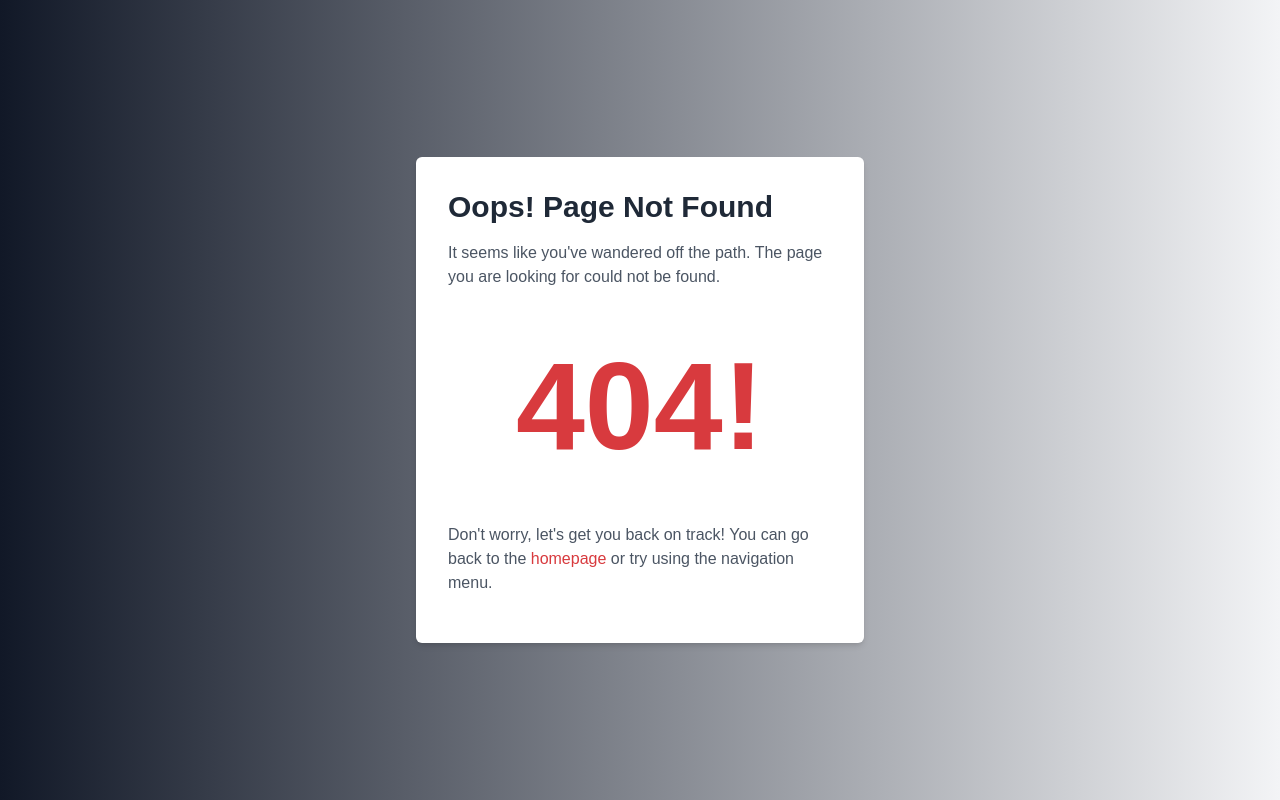
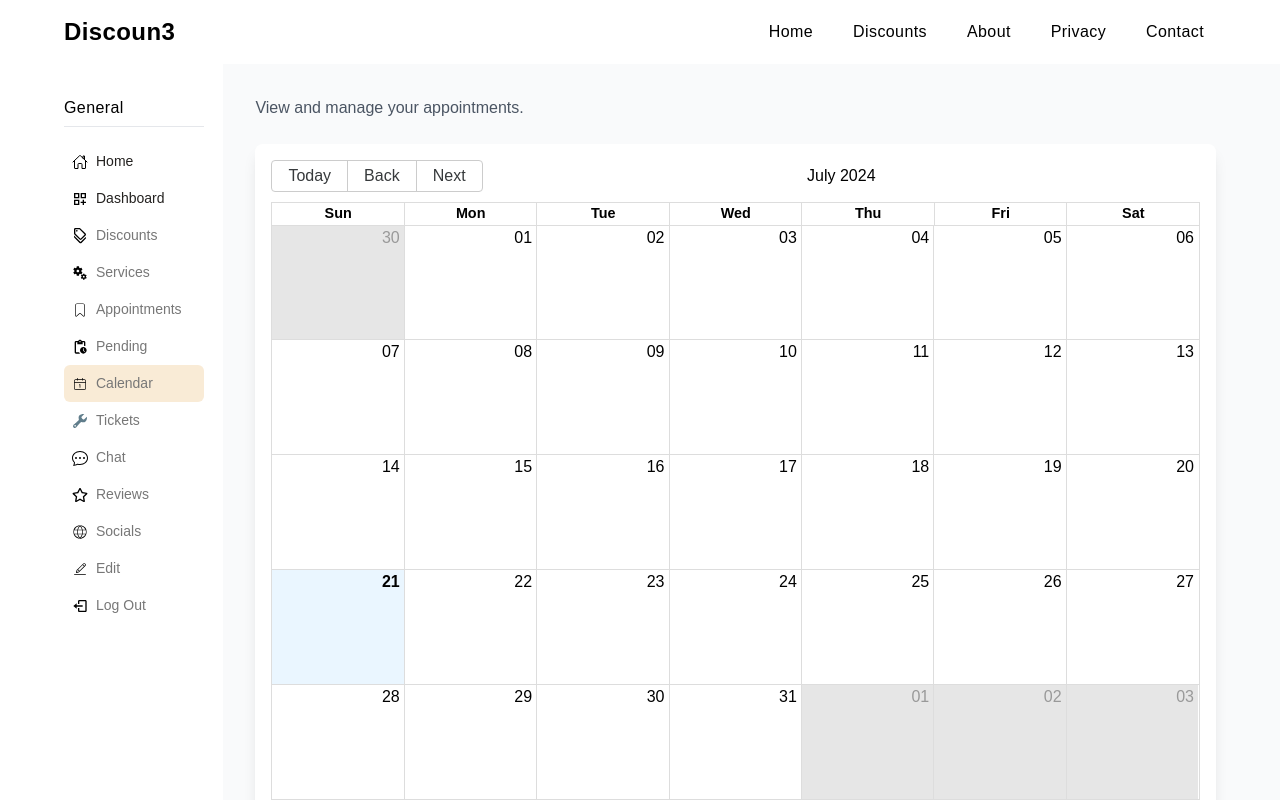
Before and after one commit to Roadpeak/d3-ts, a React (Create React App) app: page /store/1/calendar in a window 1280 px wide. Built offline with nearby package versions, Linux system fonts and the light colour scheme; no server answers.

Commit message:
calendar

```diff
--- a/package.json
+++ b/package.json
@@ -15,6 +15,7 @@
     "@types/jest": "^27.5.2",
     "@types/node": "^17.0.45",
     "@types/react": "^18.2.48",
+    "@types/react-calendar": "^4.1.0",
     "@types/react-dom": "^18.2.18",
     "axios": "^1.7.2",
     "date-fns": "^3.6.0",
@@ -26,6 +27,7 @@
     "moment": "^2.30.1",
     "pusher-js": "^8.4.0-rc2",
     "react": "^18.2.0",
+    "react-big-calendar": "^1.13.1",
     "react-calendar": "^5.0.0",
     "react-datepicker": "^7.3.0",
     "react-datetime-picker": "^6.0.1",
@@ -82,6 +84,7 @@
   },
   "devDependencies": {
     "@types/pusher-js": "^5.1.0",
+    "@types/react-big-calendar": "^1.8.9",
     "@types/react-slick": "^0.23.13",
     "autoprefixer": "^10.4.16",
     "postcss-cli": "^11.0.0",
--- a/src/AppRoutes.tsx
+++ b/src/AppRoutes.tsx
@@ -51,6 +51,7 @@ import ServicesList from './components/Owner/ServicesList';
 import ServiceDetailsPage from './pages/ServiceDetailsPage';
 import Services from './components/admin/Services';
 import ServicesPage from './pages/ServicesPage';
+import ShopCalendar from './components/ShopCalendar';
 
 const AppRoutes: React.FC = () => {
 
@@ -97,6 +98,7 @@ const AppRoutes: React.FC = () => {
       <Route path='/store/:id/unverified-discounts' element={<OwnerUnverified />} />
       <Route path='/discounts/edit/:id' element={<EditableDiscountComponent />} />
       <Route path='/store/:id/services' element={<ServicesList />} />
+      <Route path='/store/:id/calendar' element={<ShopCalendar />} />
 
       <Route path='/crm/login' element={<CrmLogin />} />
       <Route path='/manage' element={<AdminDash />} />
--- /dev/null
+++ b/src/components/ShopCalendar.tsx
@@ -0,0 +1,101 @@
+import React, { useState, useEffect } from 'react';
+import axios from 'axios';
+import { Calendar as BigCalendar, momentLocalizer } from 'react-big-calendar';
+import 'react-big-calendar/lib/css/react-big-calendar.css';
+import { format } from 'date-fns';
+import { useParams } from 'react-router-dom';
+import moment from 'moment';
+import SellerLayout from '../elements/SellerLayout';
+
+const localizer = momentLocalizer(moment);
+
+interface AppointmentData {
+    date: string;
+    appointments_count: number;
+}
+
+interface ShopCalendarProps { }
+
+const ShopCalendar: React.FC<ShopCalendarProps> = () => {
+    const [appointments, setAppointments] = useState<AppointmentData[]>([]);
+    const [loading, setLoading] = useState(true);
+    const [viewDate, setViewDate] = useState<Date>(new Date());
+    const [events, setEvents] = useState<any[]>([]);
+    const { id } = useParams();
+    const shopId = id;
+
+    useEffect(() => {
+        const fetchAppointments = async () => {
+            try {
+                const month = format(viewDate, 'yyyy-MM');
+                const response = await axios.get(`https://api.discoun3ree.com/api/shops/${shopId}/appointments/calendar`, {
+                    params: { month }
+                });
+                setAppointments(response.data);
+                updateEvents(response.data);
+            } catch (error) {
+                console.error('Error fetching calendar appointments:', error);
+            } finally {
+                setLoading(false);
+            }
+        };
+
+        fetchAppointments();
+    }, [shopId, viewDate]);
+
+    const updateEvents = (data: AppointmentData[]) => {
+        const events = data
+            .filter(app => app.appointments_count > 0) // Only include days with appointments
+            .map(app => ({
+                title: app.appointments_count > 1 ? `${app.appointments_count} appointments` : '1 appointment',
+                start: new Date(app.date),
+                end: new Date(app.date),
+                busyLevel: app.appointments_count,
+            }));
+        setEvents(events);
+    };
+
+    if (loading) {
+        return <div className="text-center mt-20">Loading...</div>;
+    }
+
+    const eventStyleGetter = (event: any) => {
+        return {
+            style: {
+                color: '#D97706',
+                backgroundColor: 'transparent',
+                border: 'none',
+                height: '100%',
+            },
+        };
+    };
+
+    return (
+        <SellerLayout>
+            <div className="w-full flex flex-col">
+                <div className="mb-6">
+                    <p className="text-gray-600">View and manage your appointments.</p>
+                </div>
+                <div className="bg-white shadow-lg rounded-lg p-4">
+                    <BigCalendar
+                        localizer={localizer}
+                        events={events}
+                        startAccessor="start"
+                        endAccessor="end"
+                        views={['month']}
+                        onView={(view) => {
+                            if (view === 'month') {
+                                setViewDate(new Date());
+                            }
+                        }}
+                        onNavigate={(date) => setViewDate(date)}
+                        style={{ height: '80vh' }}
+                        eventPropGetter={eventStyleGetter}
+                    />
+                </div>
+            </div>
+        </SellerLayout>
+    );
+};
+
+export default ShopCalendar;
--- a/src/elements/Sidenav.tsx
+++ b/src/elements/Sidenav.tsx
@@ -1,7 +1,7 @@
 import React from 'react'
 import { BiLogOut } from 'react-icons/bi';
 import { BsChatDots } from 'react-icons/bs';
-import { CiBookmark, CiEdit, CiGlobe } from 'react-icons/ci';
+import { CiBookmark, CiCalendarDate, CiEdit, CiGlobe } from 'react-icons/ci';
 import { FaRegStar } from 'react-icons/fa';
 import { FcSupport } from "react-icons/fc";
 import { IoHomeOutline } from 'react-icons/io5';
@@ -39,11 +39,15 @@ const Sidenav: React.FC = () => {
             </a>
             <a href={`/store/${id}/bookings`} className={`flex items-center gap-2 p-2 rounded-md ${isActive(`/store/${id}/bookings`)}`}>
                 <CiBookmark />
-                <span className='flex text-[#777777] text-[14px] group group-hover:text-[#242220]'>Bookings</span>
+                <span className='flex text-[#777777] text-[14px] group group-hover:text-[#242220]'>Appointments</span>
             </a>
             <a href={`/store/${id}/unverified-discounts`} className={`flex items-center gap-2 p-2 rounded-md ${isActive(`/store/${id}/unverified-discounts`)}`}>
                 <MdPendingActions />
                 <span className='flex text-[#777777] text-[14px] group group-hover:text-[#242220]'>Pending</span>
+            </a>
+            <a href={`/store/${id}/calendar`} className={`flex items-center gap-2 p-2 rounded-md ${isActive(`/store/${id}/calendar`)}`}>
+                <CiCalendarDate />
+                <span className='flex text-[#777777] text-[14px] group group-hover:text-[#242220]'>Calendar</span>
             </a>
             <a href='tickets' className={`flex items-center gap-2 p-2 rounded-md ${isActive('/tickets')}`}>
                 <FcSupport />
--- a/src/elements/Topmenu.tsx
+++ b/src/elements/Topmenu.tsx
@@ -2,7 +2,7 @@ import React, { useState } from 'react';
 import { FaTimes } from 'react-icons/fa';
 import { BiLogOut } from 'react-icons/bi';
 import { BsChatDots } from 'react-icons/bs';
-import { CiBookmark, CiEdit, CiGlobe } from 'react-icons/ci';
+import { CiBookmark, CiCalendarDate, CiEdit, CiGlobe } from 'react-icons/ci';
 import { FaRegStar } from 'react-icons/fa';
 import { FcSupport } from "react-icons/fc";
 import { MdOutlineDashboardCustomize, MdOutlineDiscount, MdOutlineMiscellaneousServices, MdPendingActions } from 'react-icons/md';
@@ -91,6 +91,10 @@ const Topmenu: React.FC = () => {
             <MdPendingActions />
             <span className='flex text-[#777777] text-[14px] group group-hover:text-[#242220]'>Pending</span>
           </a>
+          <a href={`/store/${id}/calendar`} className="flex items-center gap-2 p-2 rounded-md hover:bg-[#F9EBD6] group">
+            <CiCalendarDate />
+            <span className='flex text-[#777777] text-[14px] group group-hover:text-[#242220]'>Calendar</span>
+          </a>
           <a href='tickets' className="flex items-center gap-2 p-2 rounded-md hover:bg-[#F9EBD6] group">
             <FcSupport />
             <span className='flex text-[#777777] text-[14px] group-hover:text-[#242220]'>Tickets</span>
--- a/src/index.css
+++ b/src/index.css
@@ -62,3 +62,24 @@
     background-size: 2000px 100%;
     animation: shimmer 1.5s infinite linear;
 }
+
+/* customCalendarStyles.css */
+.rbc-month-view .rbc-day-bg {
+    position: relative;
+}
+
+.rbc-month-view .rbc-day-bg .custom-day-bg {
+    position: absolute;
+    top: 0;
+    left: 0;
+    width: 100%;
+    height: 100%;
+    z-index: 0;
+}
+
+.rbc-month-view .rbc-day-bg .rbc-event {
+    position: relative;
+    z-index: 1;
+    background: transparent;
+    border: none;
+}
```
Also changed, not shown: src/types.ts (+11 -0 lines), 1 other file (tests, documents, lock files or other folders).
